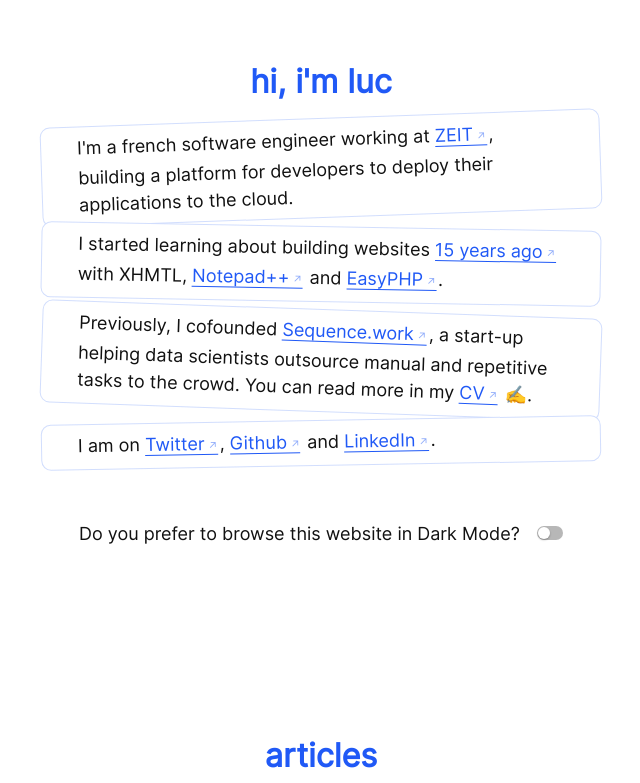
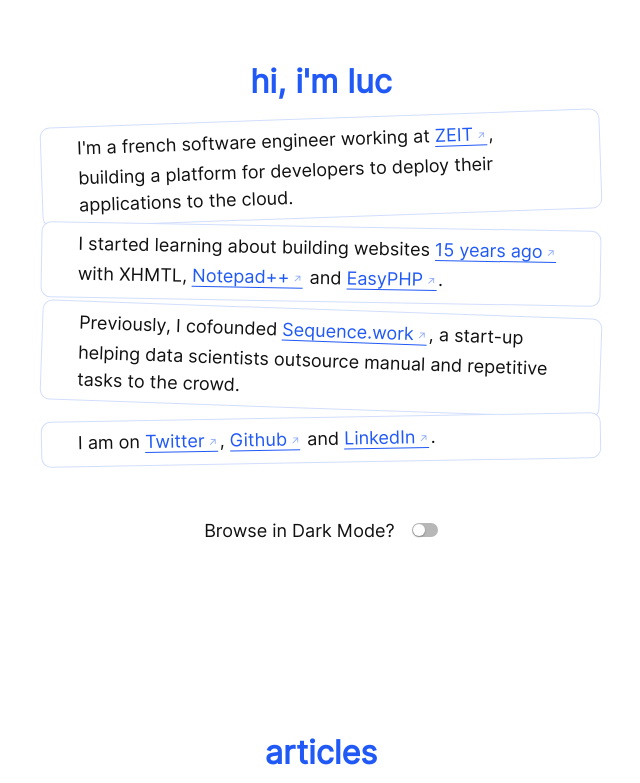
Before and after one commit to lucleray/luc.im, a Next.js app: page / in a window 1280 px wide. Shown: the top 783 px of the page, without its empty margins (9-649 px from the left). Built offline with nearby package versions, Linux system fonts and the light colour scheme.

Commit message:
remove old cv

```diff
--- a/pages/index.js
+++ b/pages/index.js
@@ -21,11 +21,7 @@
     <Card>
       Previously, I cofounded <A href="https://sequence.work">Sequence.work</A>,
       a start-up helping data scientists outsource manual and repetitive tasks
-      to the crowd. You can read more in my{' '}
-      <A href="/assets/resume-luc-leray.pdf" external>
-        CV
-      </A>{' '}
-      ✍.
+      to the crowd.
     </Card>
     <Card>
       I am on <A href="https://twitter.com/lucleray">Twitter</A>,{' '}
@@ -34,7 +30,7 @@
     </Card>
     <div style={{ textAlign: 'center', marginTop: '3em' }}>
       <label htmlFor="toggle-dark-mode" style={{ cursor: 'pointer' }}>
-        Do you prefer to browse this website in Dark Mode?&nbsp;&nbsp;
+        Browse in Dark Mode?&nbsp;&nbsp;
       </label>
       <ToggleDarkMode id="toggle-dark-mode" />
     </div>
```
Also changed, not shown: 1 other file (tests, documents, lock files or other folders).
